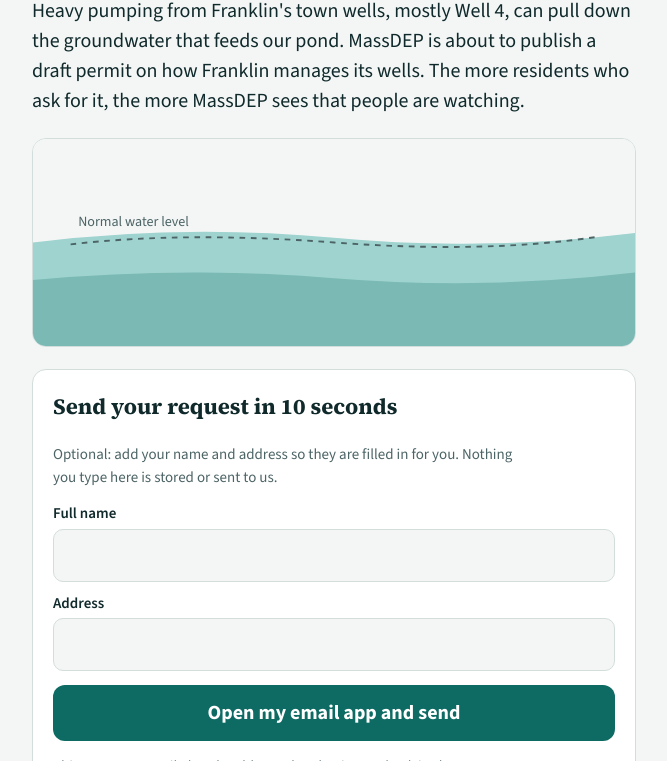
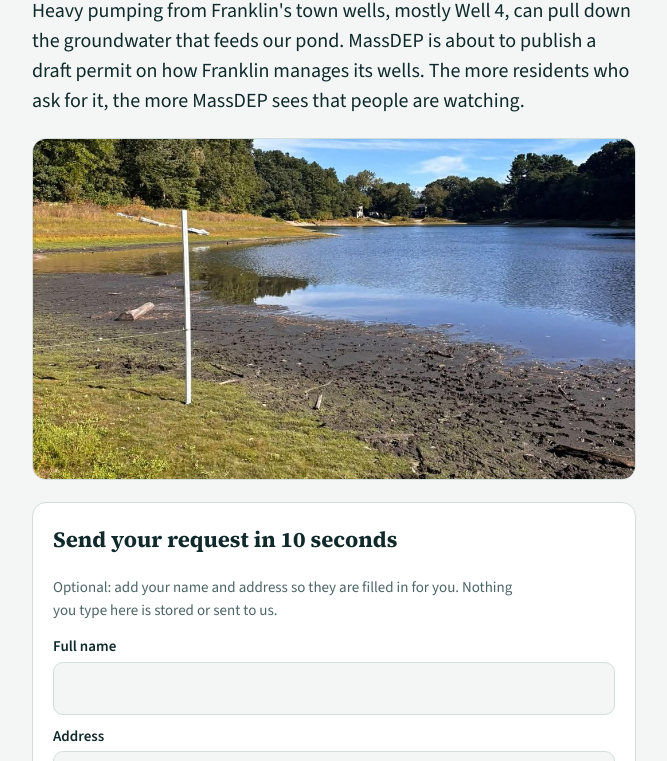
Before and after one commit to callen-code/savekingsburypond, a plain HTML site: page index.html in a window 1280 px wide. Shown: the part 339-1100 px from the top of the page, without its empty margins (306-973 px from the left). Drawn offline with nearby package versions, Linux system fonts and the light colour scheme.

Commit message:
Add pond photo and frame it for the hero area

```diff
--- a/index.html
+++ b/index.html
@@ -44,7 +44,7 @@ p{margin:0;max-width:65ch}
 .kicker{font-weight:700;font-size:14px;letter-spacing:.06em;text-transform:uppercase;color:var(--accent)}
 .lede{font-size:20px}
 .hero{border-radius:14px;overflow:hidden;border:1px solid var(--line);background:var(--surface)}
-.hero img{display:block;width:100%;height:auto;max-height:300px;object-fit:cover}
+.hero img{display:block;width:100%;height:auto;max-height:340px;object-fit:cover;object-position:50% 52%} /* keeps the waterline and shore in frame */
 .hero svg{display:block;width:100%;height:auto}
 .card{background:var(--surface);border:1px solid var(--line);border-radius:14px;padding:20px;display:flex;flex-direction:column;gap:14px}
 .fields{display:grid;grid-template-columns:1fr;gap:10px}
```
Also changed, not shown: pond.jpg (added).
